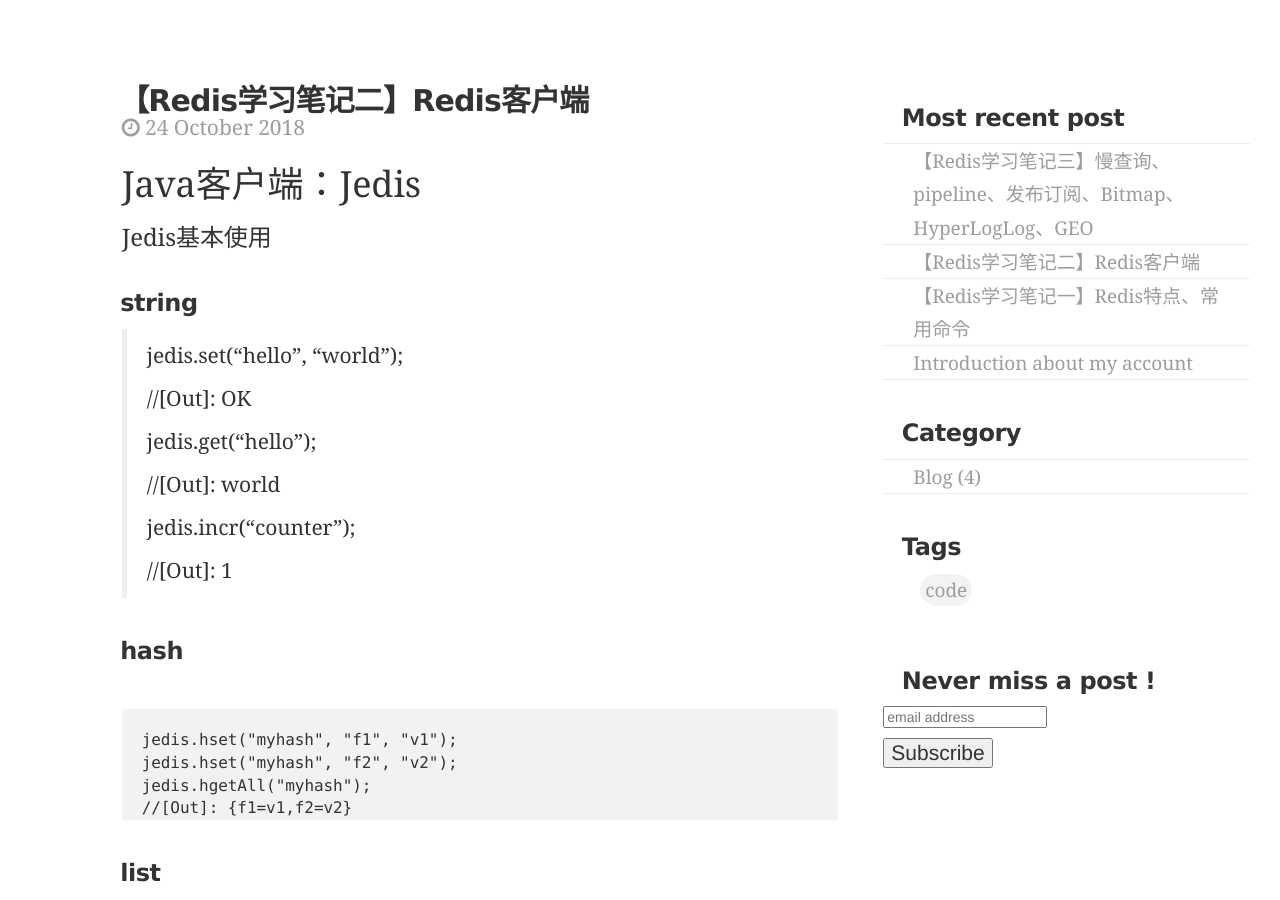
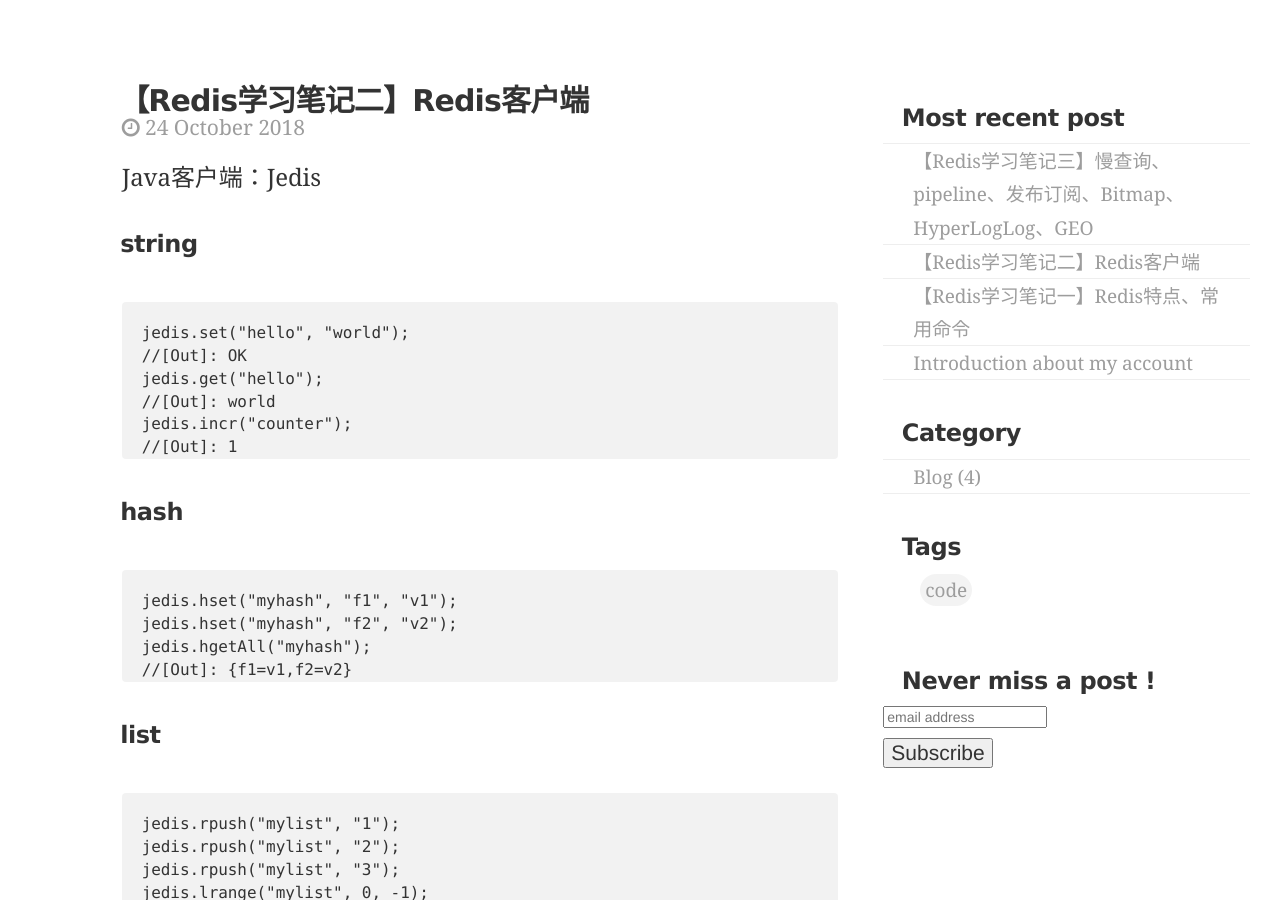
Before and after one commit to roguesir/roguesir.github.io, a Jekyll site: the page built from _posts/2018-10-24-redis_learning_2.md, in a window 1280 px wide and 900 px high. Built offline with Jekyll 4.4.1, drawn with Linux system fonts in a browser that asks for light colours; Markdown is read by kramdown in place of the engine named in the settings; comment, search, counter and statistics services are not loaded.

Commit message:
change markdown engine

````diff
--- a/_posts/2018-10-24-redis_learning_2.md
+++ b/_posts/2018-10-24-redis_learning_2.md
@@ -8,29 +8,21 @@
 ---
 
 
-Java客户端：Jedis
-===
-
-### Jedis基本使用
+### Java客户端：Jedis
 
 #### string
 
->  jedis.set("hello", "world");
->
->  //[Out]: OK
->
->  jedis.get("hello");
->
->  //[Out]: world
->
->  jedis.incr("counter");
->
->  //[Out]: 1
-
+``` java
+jedis.set("hello", "world");
+//[Out]: OK
+jedis.get("hello");
+//[Out]: world
+jedis.incr("counter");
+//[Out]: 1
+```
 
 #### hash
-
-```java
+``` java
 jedis.hset("myhash", "f1", "v1");
 jedis.hset("myhash", "f2", "v2");
 jedis.hgetAll("myhash");
@@ -92,7 +84,7 @@
 print "key: " + key + ", value: " + value
 ```
 
-##### string
+#### string
 
 ```python
 client.set("hello", "world")
@@ -103,7 +95,7 @@
 # 1
 ```
 
-##### hash
+#### hash
 
 ```python
 client.hset("myhash", "f1", "v1")
@@ -112,7 +104,7 @@
 # {"f1":"v1", "f2":"v2"}
 ```
 
-##### list
+#### list
 
 ```python
 client.rpush("mylist", "1")
@@ -122,7 +114,7 @@
 # ["1","2","3"]
 ```
 
-##### set
+#### set
 
 ```python
 client.sadd("myset", "a")
@@ -132,7 +124,7 @@
 # set(["a","b"])
 ```
 
-##### zset
+#### zset
 
 ```python
 client.zadd("myzset", "99", "tom")
````
Also changed, not shown: _posts/2018-10-23-redis_learning_1.md (+9 -10 lines).
